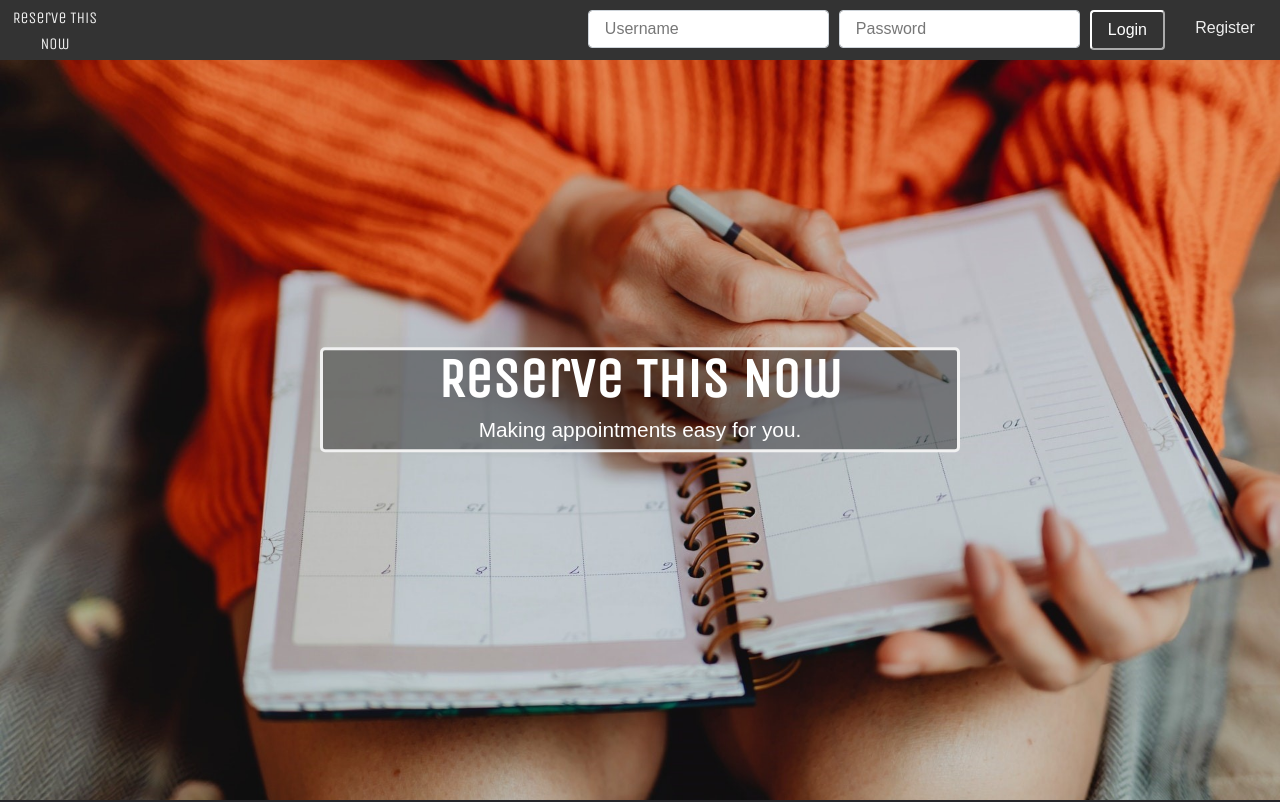
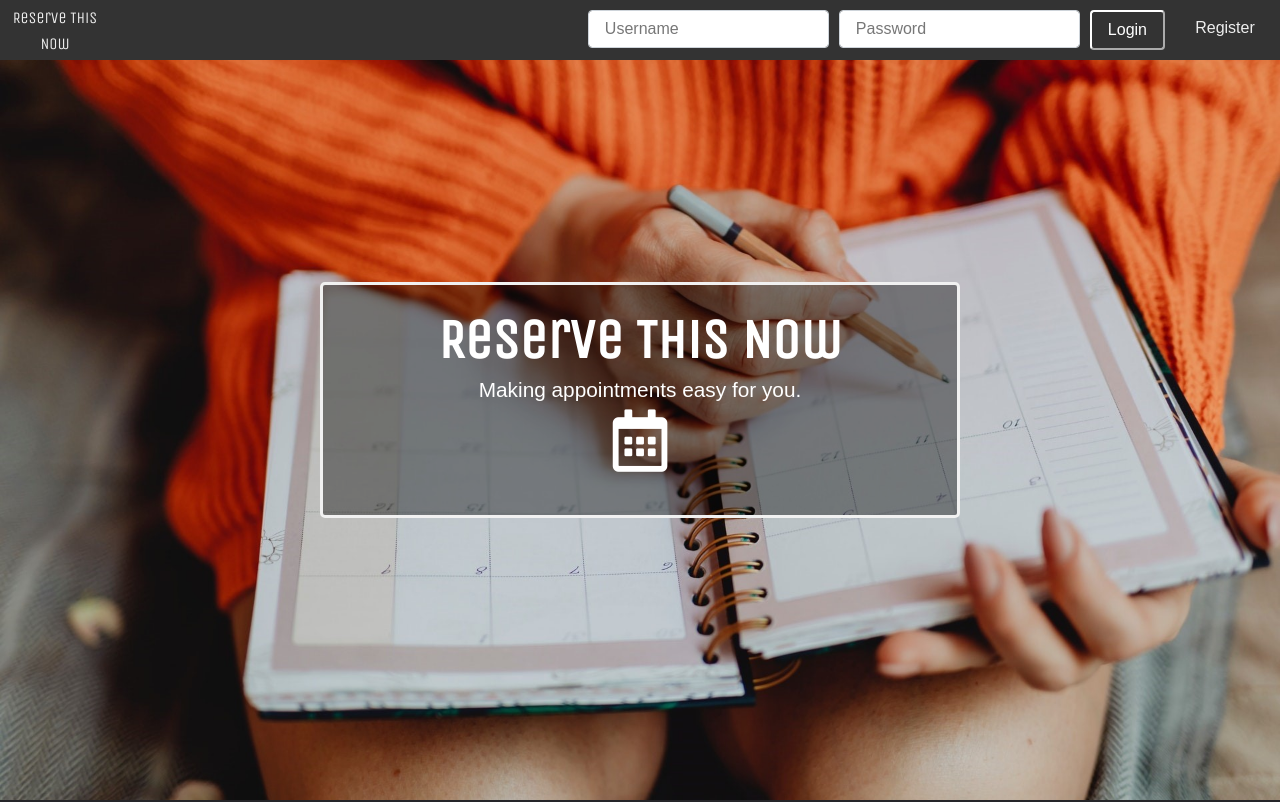
Before and after one commit to jbribiesca/reservethisnow, a React (Create React App) app in the folder client/: page / in a window 1280 px wide. Shown: the top 802 px of the page. Built offline with nearby package versions, Linux system fonts and the light colour scheme; no server answers; a web font is replaced by a local one.

Commit message:
Adjusted spacing around splash page welcome message and added an icon to it.

```diff
--- a/client/src/pages/Auth/LoginForm.js
+++ b/client/src/pages/Auth/LoginForm.js
@@ -100,8 +100,11 @@ class LoginForm extends Component {
 
                         </div>
                         <div className="section-main container">
+                        <br className="lead hide-on-small"></br>
                             <h1 className="brandName">Reserve This Now</h1>
                             <h2 className="lead hide-on-small">Making appointments easy for you.</h2>
+                            <p className="lead hide-on-small"><i class="far fa-calendar-alt fa-3x"></i></p>
+                            <br className="lead hide-on-small"></br>
                         </div>
                         {/* Start Trial Section */}
                         <section id="music" className="section">
```
